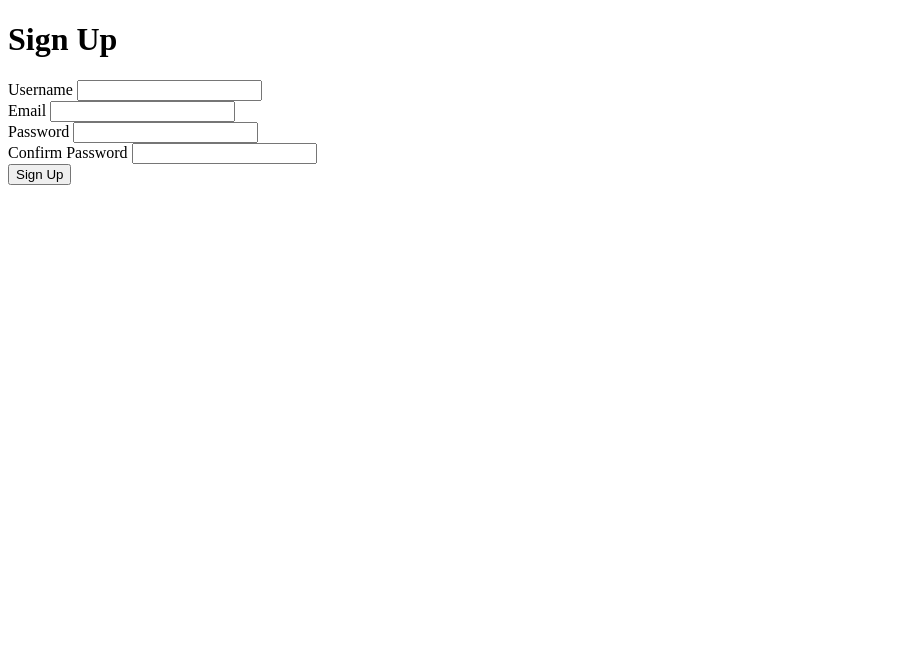
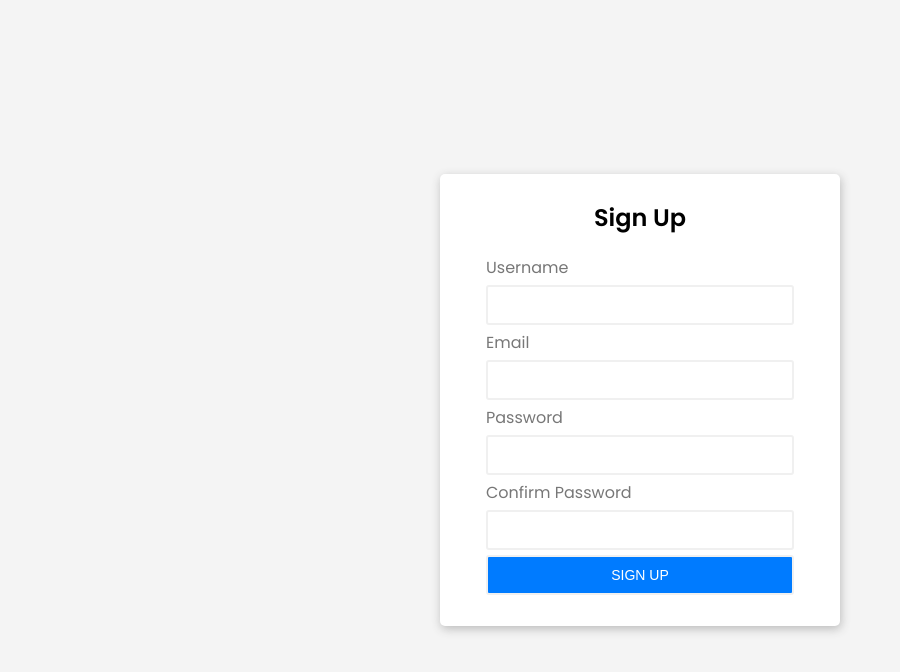
Before and after one commit to goldreb/signup-validation, a plain HTML site: page index.html in a window 1280 px wide. Shown: the whole page, without its empty margins (0-900 px from the left). Drawn offline with Linux system fonts and the light colour scheme.

Commit message:
added CSS

```diff
--- a/form-validation/css/style.css
+++ b/form-validation/css/style.css
@@ -0,0 +1,104 @@
+:root {
+  --error-color: #dc3545;
+  --success-color: #28a745;
+  --warning-color: #ffc107;
+}
+
+/* this * means apply to everything unless specifically change on each element */
+
+* {
+  margin: 0;
+  padding: 0;
+  box-sizing: border-box;
+}
+
+body {
+  font-family: "Poppins", sans-serif;
+  font-size: 16px;
+  background-color: #f4f4f4;
+  display: flex;
+  flex-direction: column;
+  justify-content: center;
+  align-items: center;
+  min-height: 100vh;
+  margin: 0;
+}
+
+.container {
+  background-color: rgb(255, 255, 255);
+  padding: 1em;
+  border-radius: 5px;
+  /* offset-x  | offset-y | blu-radius | spread - radius | color*/
+  box-shadow: 1px 3px 10px rgba(61, 61, 61, 0.3);
+  width: 400px;
+}
+
+.form {
+  padding: 10px 30px;
+}
+
+.form h1 {
+  font-size: 1.5em;
+  margin-bottom: 20px;
+  text-align: center;
+}
+
+.form-field {
+  margin-bottom: 5px;
+}
+
+.form-field label {
+  color: #777;
+  display: block;
+  margin-bottom: 5px;
+}
+
+.form-field input {
+  border: solid 2px #f0f0f0;
+  border-radius: 3px;
+  display: block;
+  padding: 10px;
+  margin-bottom: 5px;
+  font-size: 14px;
+  width: 100%;
+}
+
+.form-field input:focus {
+  outline: none;
+}
+
+/* the border will turn red if there is no input. this will work when js is added */
+.form-field.error input {
+  border-color: var(--error-color);
+}
+
+.form-field.success input {
+  border-color: var(--success-color);
+}
+
+.form-field small {
+  color: var(--error-color);
+}
+
+/* button */
+
+.btn {
+  width: 100%;
+  padding: 3%;
+  background-color: #007bff;
+  border: 1px solid #1747e6;
+  /* border-radius: 5px; */
+  color: #ffffff;
+  text-transform: uppercase;
+
+  /* box-shadow: 2px 2px 5px rgba(1, 27, 110, 0.322); */
+}
+
+.btn:hover {
+  background: #0069d9;
+  cursor: pointer;
+}
+
+.btn:focus {
+  outline: none;
+}
--- a/index.html
+++ b/index.html
@@ -6,8 +6,16 @@
     <meta name="viewport" content="width=device-width, initial-scale=1.0" />
     <title>Signup-form Validation</title>
     <link rel="stylesheet" href="form-validation/css/style.css" />
+    <!-- google fonts -->
+    <link rel="preconnect" href="https://fonts.googleapis.com" />
+    <link rel="preconnect" href="https://fonts.gstatic.com" crossorigin />
+    <link
+      href="https://fonts.googleapis.com/css2?family=Poppins:wght@400;500;600&display=swap"
+      rel="stylesheet"
+    />
   </head>
   <body>
+    <!-- each of the input has its own div -->
     <div class="container">
       <form class="form" id="signup">
         <h1>Sign Up</h1>
@@ -42,7 +50,8 @@
           <small></small>
         </div>
         <div class="form-field">
-          <input type="submit" value="Sign Up" />
+            <!-- <button type="button" value="Sign Up" class="btn"></button> -->
+          <input type="submit" value="Sign Up" class="btn" />
         </div>
       </form>
     </div>
```
